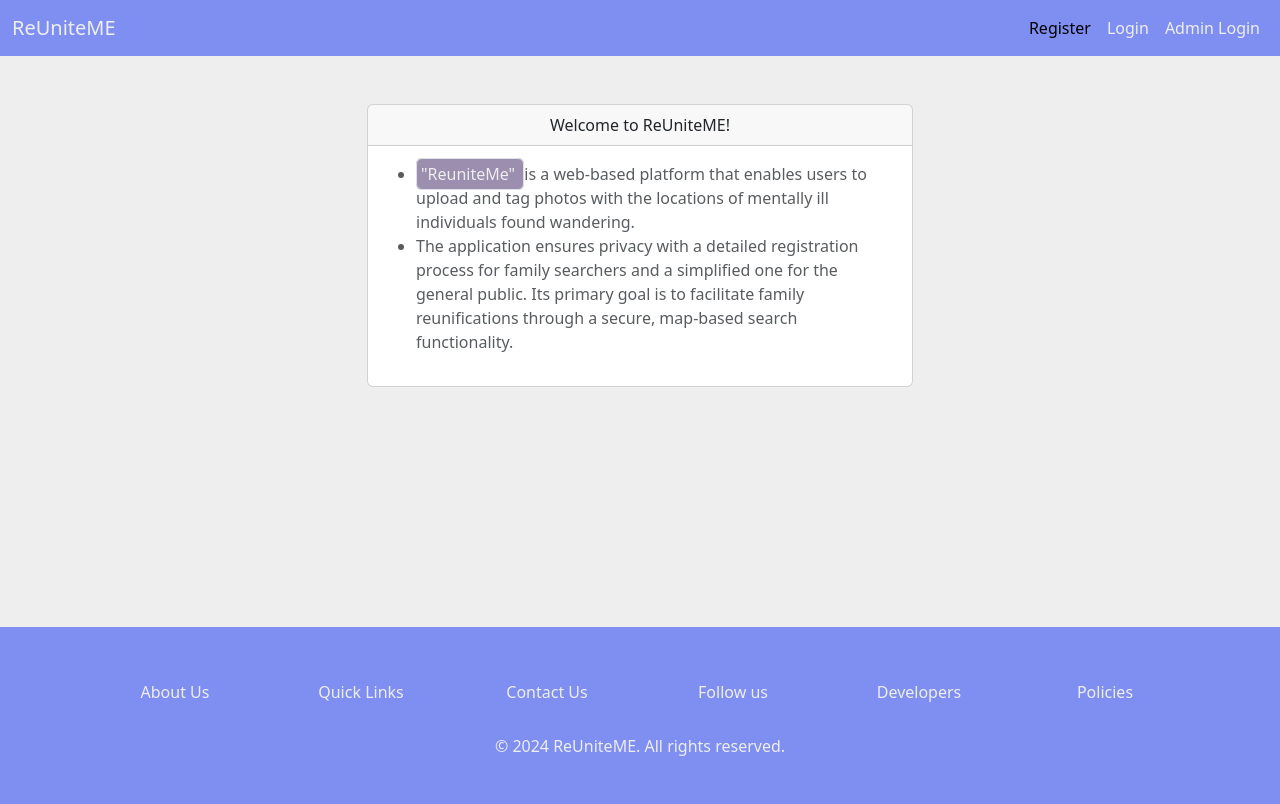
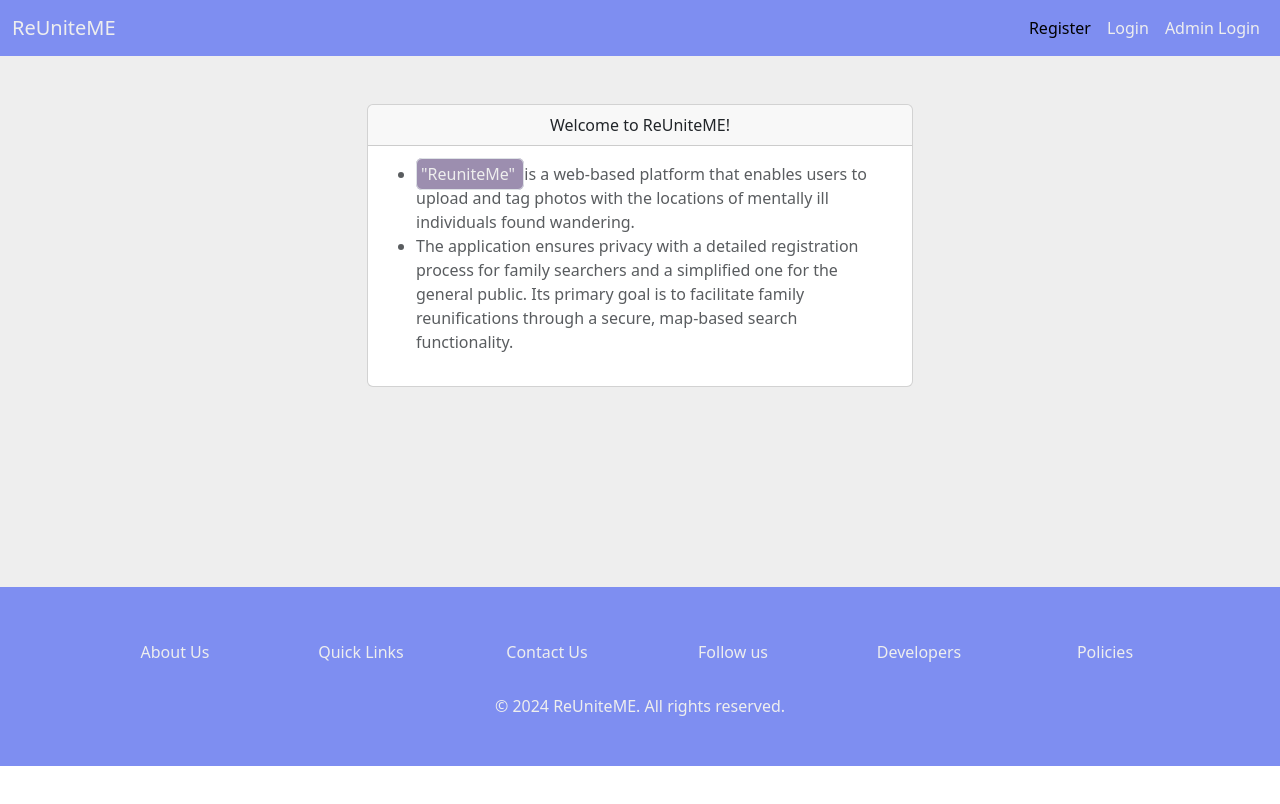
Before and after one commit to jeelion22/reuniteME-Frontend, a React (Vite) app: page / in a window 1280 px wide. Built offline with nearby package versions, Linux system fonts and the light colour scheme.

Commit message:
default to 25vh

```diff
--- a/src/styles/Footer.css
+++ b/src/styles/Footer.css
@@ -1,5 +1,5 @@
 .footer {
-    margin-top: 30vh;
+    margin-top: 25vh;
     background-color: #7E8EF1;
     color: #EEEEEE;
 }
```
